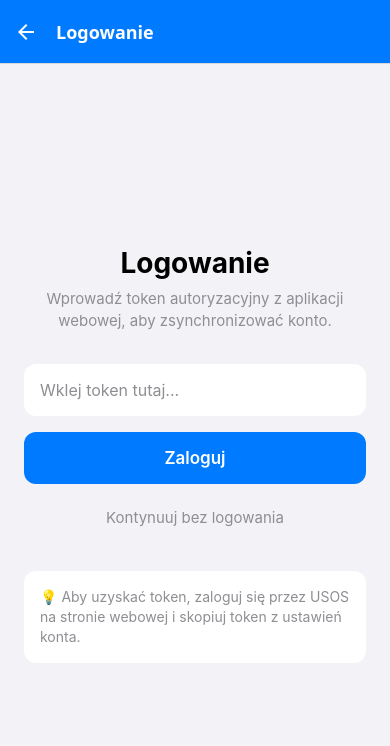
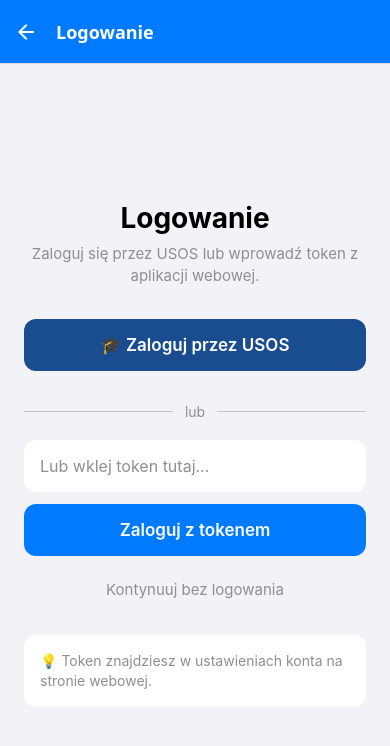
Before and after one commit to Nealz1/chwat-mobile-app, a React Native app: screen /Login in a window 390 px wide. Shown: the top 746 px of the page. Built offline with nearby package versions, Linux system fonts and the light colour scheme.

Commit message:
OAuth USOS login with WebBrowser and deep linking

```diff
--- a/app.json
+++ b/app.json
@@ -2,6 +2,7 @@
   "expo": {
     "name": "WAT Helpdesk",
     "slug": "wat-helpdesk-mobile",
+    "scheme": "wat-helpdesk",
     "version": "1.0.0",
     "orientation": "portrait",
     "icon": "./assets/icon.png",
@@ -13,7 +14,8 @@
       "backgroundColor": "#ffffff"
     },
     "ios": {
-      "supportsTablet": true
+      "supportsTablet": true,
+      "bundleIdentifier": "com.wat.helpdesk.mobile"
     },
     "android": {
       "adaptiveIcon": {
@@ -21,10 +23,14 @@
         "backgroundColor": "#ffffff"
       },
       "edgeToEdgeEnabled": true,
-      "predictiveBackGestureEnabled": false
+      "predictiveBackGestureEnabled": false,
+      "package": "com.wat.helpdesk.mobile"
     },
     "web": {
       "favicon": "./assets/favicon.png"
-    }
+    },
+    "plugins": [
+      "expo-web-browser"
+    ]
   }
 }
--- a/package.json
+++ b/package.json
@@ -14,7 +14,9 @@
     "@react-navigation/native": "^7.1.25",
     "@react-navigation/native-stack": "^7.8.6",
     "expo": "~54.0.29",
+    "expo-linking": "~8.0.10",
     "expo-status-bar": "~3.0.9",
+    "expo-web-browser": "~15.0.10",
     "react": "19.1.0",
     "react-native": "0.81.5",
     "react-native-gesture-handler": "~2.28.0",
--- a/src/screens/LoginScreen.tsx
+++ b/src/screens/LoginScreen.tsx
@@ -19,13 +19,52 @@
 
 export function LoginScreen({ navigation }: Props) {
     const { colors } = useTheme();
-    const { t } = useLanguage();
+    const { language } = useLanguage();
     const [token, setToken] = useState('');
     const [isLoading, setIsLoading] = useState(false);
 
+    const t = {
+        title: language === 'pl' ? 'Logowanie' : 'Login',
+        subtitle: language === 'pl'
+            ? 'Zaloguj się przez USOS lub wprowadź token z aplikacji webowej.'
+            : 'Log in via USOS or enter a token from the web app.',
+        usosButton: language === 'pl' ? '🎓 Zaloguj przez USOS' : '🎓 Login via USOS',
+        tokenPlaceholder: language === 'pl' ? 'Lub wklej token tutaj...' : 'Or paste token here...',
+        tokenButton: language === 'pl' ? 'Zaloguj z tokenem' : 'Login with token',
+        skipLogin: language === 'pl' ? 'Kontynuuj bez logowania' : 'Continue without login',
+        tokenHint: language === 'pl'
+            ? '💡 Token znajdziesz w ustawieniach konta na stronie webowej.'
+            : "💡 You can find the token in account settings on the web app.",
+        success: language === 'pl' ? 'Zalogowano jako' : 'Logged in as',
+        error: language === 'pl' ? 'Nieprawidłowy token' : 'Invalid token',
+        usosError: language === 'pl' ? 'Logowanie przez USOS nie powiodło się' : 'USOS login failed',
+    };
+
+    const handleUsosLogin = async () => {
+        setIsLoading(true);
+        try {
+            const success = await authService.login();
+            if (success) {
+                const user = await authService.getCurrentUser();
+                if (user) {
+                    Alert.alert('✅', `${t.success} ${user.first_name} ${user.last_name}`, [
+                        { text: 'OK', onPress: () => navigation.goBack() }
+                    ]);
+                }
+            } else {
+                Alert.alert('Error', t.usosError);
+            }
+        } catch (error) {
+            console.error('USOS login error:', error);
+            Alert.alert('Error', t.usosError);
+        } finally {
+            setIsLoading(false);
+        }
+    };
+
     const handleTokenLogin = async () => {
         if (!token.trim()) {
-            Alert.alert('Error', t.login.error);
+            Alert.alert('Error', t.error);
             return;
         }
 
@@ -35,15 +74,15 @@
             const user = await authService.getCurrentUser();
 
             if (user) {
-                Alert.alert('✅', `${t.login.success} ${user.first_name} ${user.last_name}`, [
+                Alert.alert('✅', `${t.success} ${user.first_name} ${user.last_name}`, [
                     { text: 'OK', onPress: () => navigation.goBack() }
                 ]);
             } else {
                 await authService.removeToken();
-                Alert.alert('Error', t.login.error);
+                Alert.alert('Error', t.error);
             }
         } catch (error) {
-            Alert.alert('Error', t.login.error);
+            Alert.alert('Error', t.error);
         } finally {
             setIsLoading(false);
         }
@@ -53,19 +92,42 @@
         <SafeAreaView style={[styles.container, { backgroundColor: colors.background }]}>
             <View style={styles.content}>
                 <Text style={[styles.title, { color: colors.text }]}>
-                    {t.login.title}
+                    {t.title}
                 </Text>
 
                 <Text style={[styles.subtitle, { color: colors.textSecondary }]}>
-                    {t.login.subtitle}
+                    {t.subtitle}
                 </Text>
 
+                {/* USOS Login Button */}
+                <TouchableOpacity
+                    style={[styles.usosButton, { backgroundColor: '#1a4d8f' }]}
+                    onPress={handleUsosLogin}
+                    disabled={isLoading}
+                >
+                    {isLoading ? (
+                        <ActivityIndicator color="#FFFFFF" />
+                    ) : (
+                        <Text style={styles.usosButtonText}>{t.usosButton}</Text>
+                    )}
+                </TouchableOpacity>
+
+                {/* Divider */}
+                <View style={styles.divider}>
+                    <View style={[styles.dividerLine, { backgroundColor: colors.border }]} />
+                    <Text style={[styles.dividerText, { color: colors.textSecondary }]}>
+                        {language === 'pl' ? 'lub' : 'or'}
+                    </Text>
+                    <View style={[styles.dividerLine, { backgroundColor: colors.border }]} />
+                </View>
+
+                {/* Token Input */}
                 <View style={[styles.inputContainer, { backgroundColor: colors.surface }]}>
                     <TextInput
                         style={[styles.input, { color: colors.text }]}
                         value={token}
                         onChangeText={setToken}
-                        placeholder={t.login.tokenPlaceholder}
+                        placeholder={t.tokenPlaceholder}
                         placeholderTextColor={colors.textSecondary}
                         autoCapitalize="none"
                         autoCorrect={false}
@@ -74,15 +136,11 @@
                 </View>
 
                 <TouchableOpacity
-                    style={[styles.button, { backgroundColor: colors.primary }]}
+                    style={[styles.tokenButton, { backgroundColor: colors.primary }]}
                     onPress={handleTokenLogin}
-                    disabled={isLoading}
+                    disabled={isLoading || !token.trim()}
                 >
-                    {isLoading ? (
-                        <ActivityIndicator color="#FFFFFF" />
-                    ) : (
-                        <Text style={styles.buttonText}>{t.login.loginButton}</Text>
-                    )}
+                    <Text style={styles.tokenButtonText}>{t.tokenButton}</Text>
                 </TouchableOpacity>
 
                 <TouchableOpacity
@@ -90,13 +148,13 @@
                     onPress={() => navigation.goBack()}
                 >
                     <Text style={[styles.cancelText, { color: colors.textSecondary }]}>
-                        {t.login.skipLogin}
+                        {t.skipLogin}
                     </Text>
                 </TouchableOpacity>
 
                 <View style={[styles.infoBox, { backgroundColor: colors.surface }]}>
                     <Text style={[styles.infoText, { color: colors.textSecondary }]}>
-                        {t.login.tokenHint}
+                        {t.tokenHint}
                     </Text>
                 </View>
             </View>
@@ -125,21 +183,45 @@
         marginBottom: 32,
         lineHeight: 22,
     },
+    usosButton: {
+        padding: 16,
+        borderRadius: 12,
+        alignItems: 'center',
+        marginBottom: 12,
+    },
+    usosButtonText: {
+        color: '#FFFFFF',
+        fontSize: 17,
+        fontWeight: '600',
+    },
+    divider: {
+        flexDirection: 'row',
+        alignItems: 'center',
+        marginVertical: 20,
+    },
+    dividerLine: {
+        flex: 1,
+        height: 1,
+    },
+    dividerText: {
+        marginHorizontal: 12,
+        fontSize: 14,
+    },
     inputContainer: {
         borderRadius: 12,
-        marginBottom: 16,
+        marginBottom: 12,
     },
     input: {
         padding: 16,
         fontSize: 16,
     },
-    button: {
+    tokenButton: {
         padding: 16,
         borderRadius: 12,
         alignItems: 'center',
         marginBottom: 12,
     },
-    buttonText: {
+    tokenButtonText: {
         color: '#FFFFFF',
         fontSize: 17,
         fontWeight: '600',
@@ -152,7 +234,7 @@
         fontSize: 15,
     },
     infoBox: {
-        marginTop: 32,
+        marginTop: 24,
         padding: 16,
         borderRadius: 12,
     },
```
Also changed, not shown: src/services/authService.ts (+87 -13 lines), 1 other file (tests, documents, lock files or other folders).
